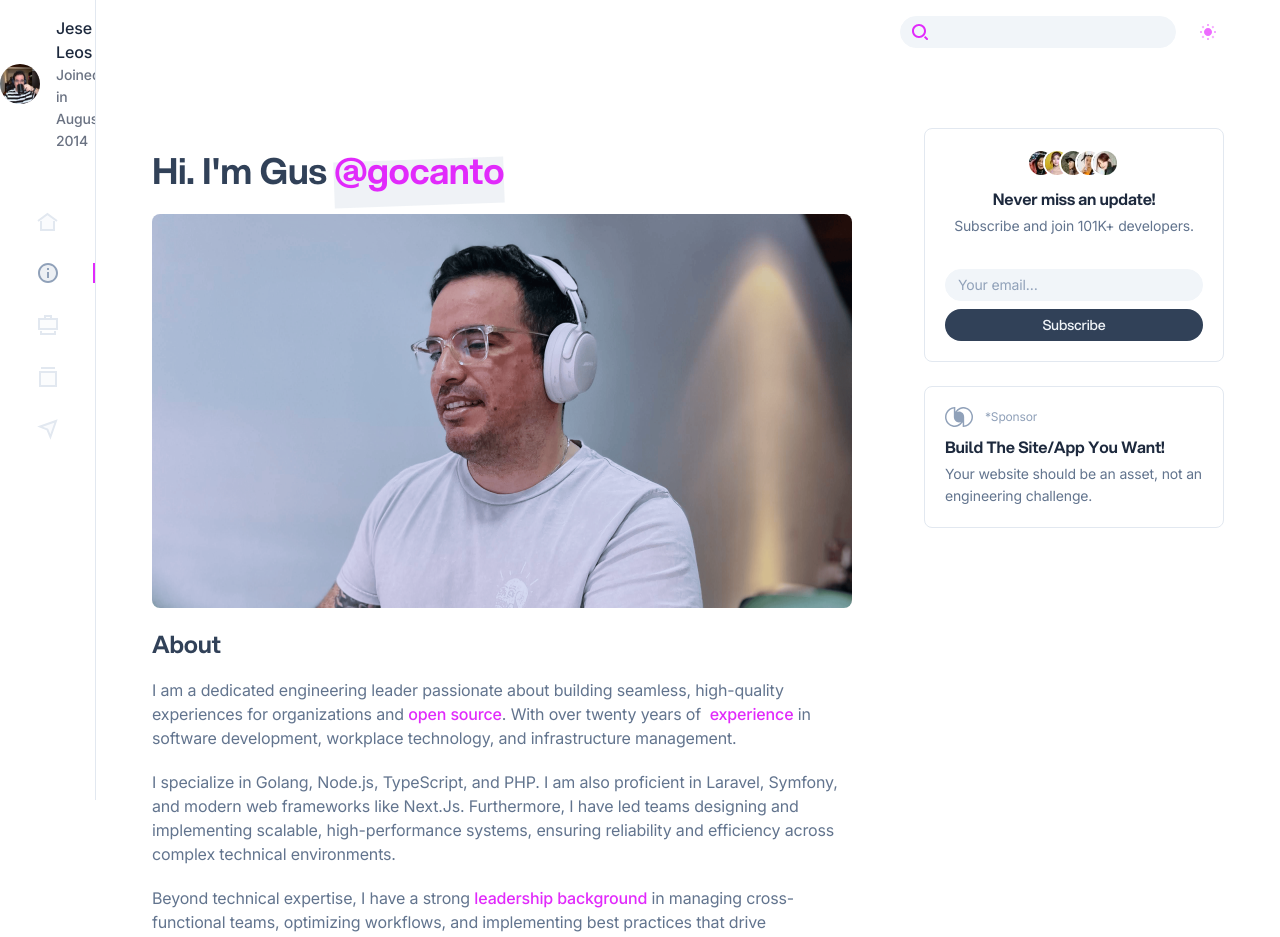
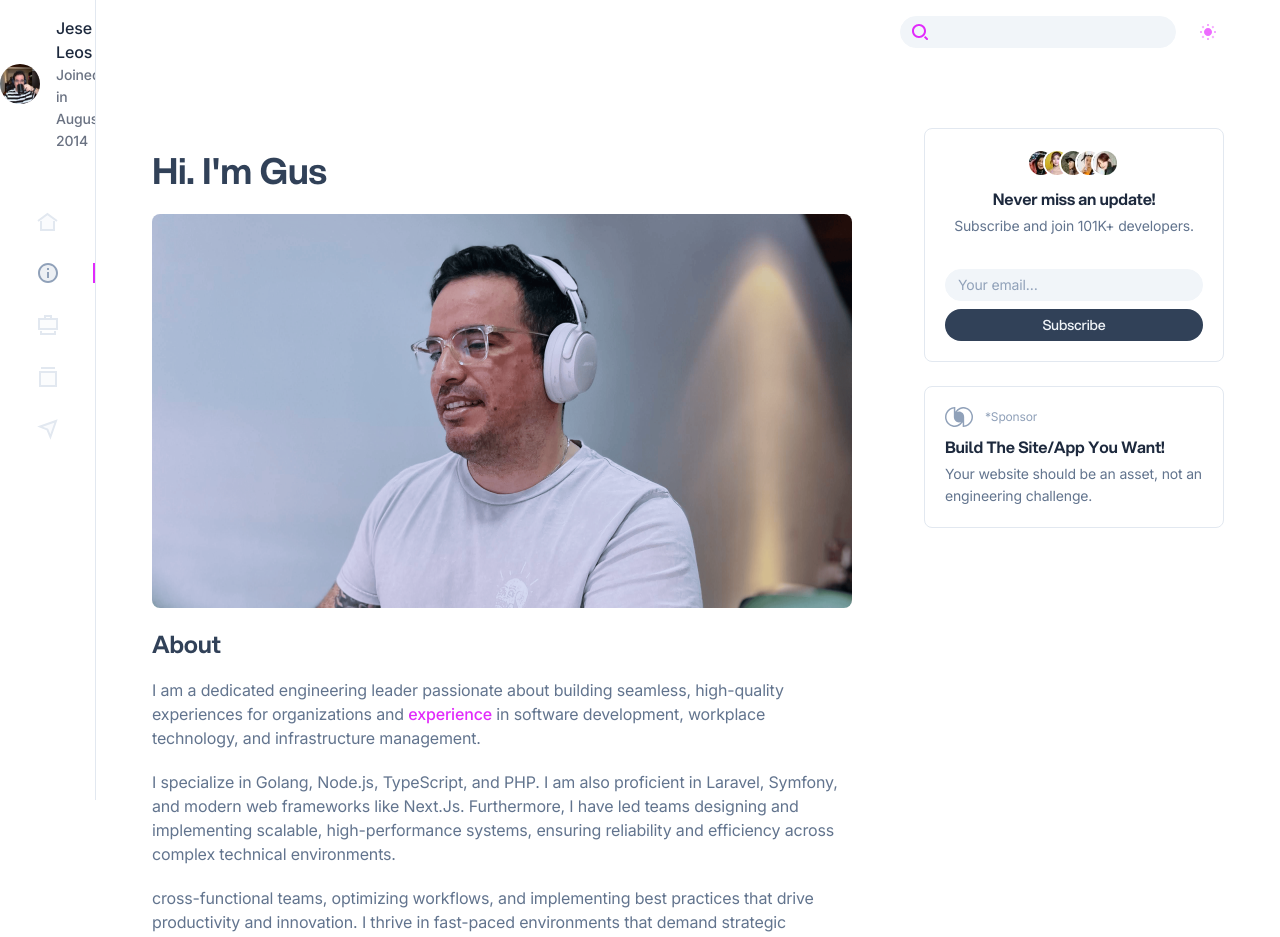
Before and after one commit to praesenx/api, a Vue app in the folder web/: page /about in a window 1280 px wide. Shown: the top 937 px of the page. Built offline with nearby package versions, Linux system fonts and the light colour scheme; a web font is replaced by a local one.

Commit message:
work on about component

```diff
--- a/web/src/pages/AboutPage.vue
+++ b/web/src/pages/AboutPage.vue
@@ -17,9 +17,9 @@
 									<!-- Page title -->
 									<h1 class="h1 font-aspekta mb-5 mt-5 text-slate-700 dark:text-slate-300">
 										Hi. I'm {{ user.profile.nickname }}
-										<span class="blog-fun-title-word-highlight">
-											<a :href="user.social.x.url" :title="user.social.x.title" target="_blank">{{ user.social.x.handle }}</a>
-										</span>
+<!--										<span class="blog-fun-title-word-highlight">-->
+<!--											<a :href="user.social.x.url" :title="user.social.x.title" target="_blank">{{ user.social.x.handle }}</a>-->
+<!--										</span>-->
 									</h1>
 
 									<img class="rounded-lg w-full mb-5" :src="aboutPicture" alt="About" />
@@ -31,7 +31,7 @@
 											<p class="block mb-5 text-slate-500">
 												<span class="block">
 													I am a dedicated engineering leader passionate about building seamless, high-quality experiences for organizations and
-													<a class="blog-link" target="_blank" :href="user.social.github.url">open source</a>. With over twenty years of&nbsp;
+<!--													<a class="blog-link" target="_blank" :href="user.social.github.url">open source</a>. With over twenty years of&nbsp;-->
 													<router-link v-slot="{ href, navigate }" to="/resume">
 														<a class="blog-link" :href="href" @click="navigate">experience</a>
 													</router-link>
@@ -44,7 +44,7 @@
 												</span>
 											</p>
 											<p class="block mb-3 text-slate-500">
-												Beyond technical expertise, I have a strong <a class="blog-link" :href="user.social.linkedin.url" target="_blank">leadership background</a> in managing
+<!--												Beyond technical expertise, I have a strong <a class="blog-link" :href="user.social.linkedin.url" target="_blank">leadership background</a> in managing-->
 												cross-functional teams, optimizing workflows, and implementing best practices that drive productivity and innovation. I thrive in fast-paced
 												environments that demand strategic thinking, problem-solving, and a commitment to delivering high-quality results.
 											</p>
@@ -84,43 +84,22 @@
 	</div>
 </template>
 
-<script>
+<script setup lang="ts">
+import AboutPicture from '@images/profile/about.png';
+import FooterPartial from '@partials/FooterPartial.vue';
+import HeaderPartial from '@partials/HeaderPartial.vue';
 import SideNavPartial from '@partials/SideNavPartial.vue';
-import HeaderPartial from '@partials/HeaderPartial.vue';
 import ExperiencePartial from '@partials/ExperiencePartial.vue';
+import WidgetSponsorPartial from '@partials/WidgetSponsorPartial.vue';
 import WidgetNewsletterPartial from '@partials/WidgetNewsletterPartial.vue';
-import WidgetSponsorPartial from '@partials/WidgetSponsorPartial.vue';
-import FooterPartial from '@partials/FooterPartial.vue';
 
-import AboutPicture from '@images/profile/about.png';
-import UserResponse from '@response/user-response.json';
+import { computed } from "vue";
+import { useUserStore } from "@stores/users/user.ts";
 
-import { useRouter } from 'vue-router';
+const userStore = useUserStore()
+const user = userStore.fresh()
 
-export default {
-	name: 'AboutPage',
-	components: {
-		SideNavPartial,
-		HeaderPartial,
-		ExperiencePartial,
-		WidgetNewsletterPartial,
-		WidgetSponsorPartial,
-		FooterPartial,
-	},
-	setup() {
-		const currentRoute = useRouter().currentRoute.value;
-		const user = UserResponse;
-
-		return {
-			currentRoute,
-			user,
-		};
-	},
-
-	computed: {
-		aboutPicture() {
-			return AboutPicture;
-		},
-	},
-};
+const aboutPicture = computed<string>(() => {
+    return AboutPicture;
+});
 </script>
--- a/web/src/partials/SideNavPartial.vue
+++ b/web/src/partials/SideNavPartial.vue
@@ -4,7 +4,7 @@
 			<!-- Sidebar avatar -->
 			<div v-if="!isHome" class="flex justify-center my-4">
 				<router-link to="/">
-					<AvatarPartial />
+					<AvatarPartial width="w-16" />
 				</router-link>
 			</div>
 
```
